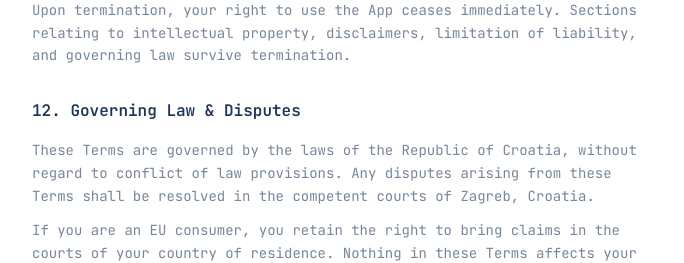
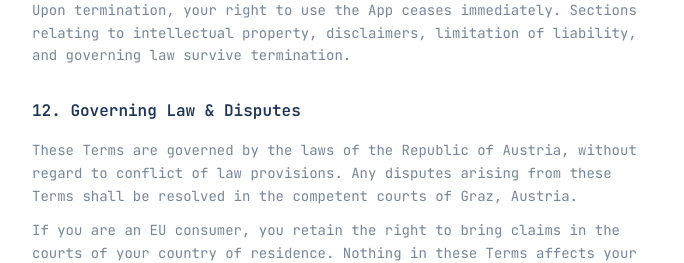
Before and after one commit to antoniobaltic/hardlyworking_web, a Next.js app: page /terms in a window 1280 px wide. Shown: the part 3060-3323 px from the top of the page, without its empty margins (296-980 px from the left). Built offline with nearby package versions, Linux system fonts and the light colour scheme.

Commit message:
Fix jurisdiction: Croatia -> Austria (Graz)

```diff
--- a/app/terms/page.tsx
+++ b/app/terms/page.tsx
@@ -195,10 +195,10 @@
 
           <Section title="12. Governing Law & Disputes">
             <p>
-              These Terms are governed by the laws of the Republic of Croatia,
+              These Terms are governed by the laws of the Republic of Austria,
               without regard to conflict of law provisions. Any disputes arising
               from these Terms shall be resolved in the competent courts of
-              Zagreb, Croatia.
+              Graz, Austria.
             </p>
             <p>
               If you are an EU consumer, you retain the right to bring claims in
```
